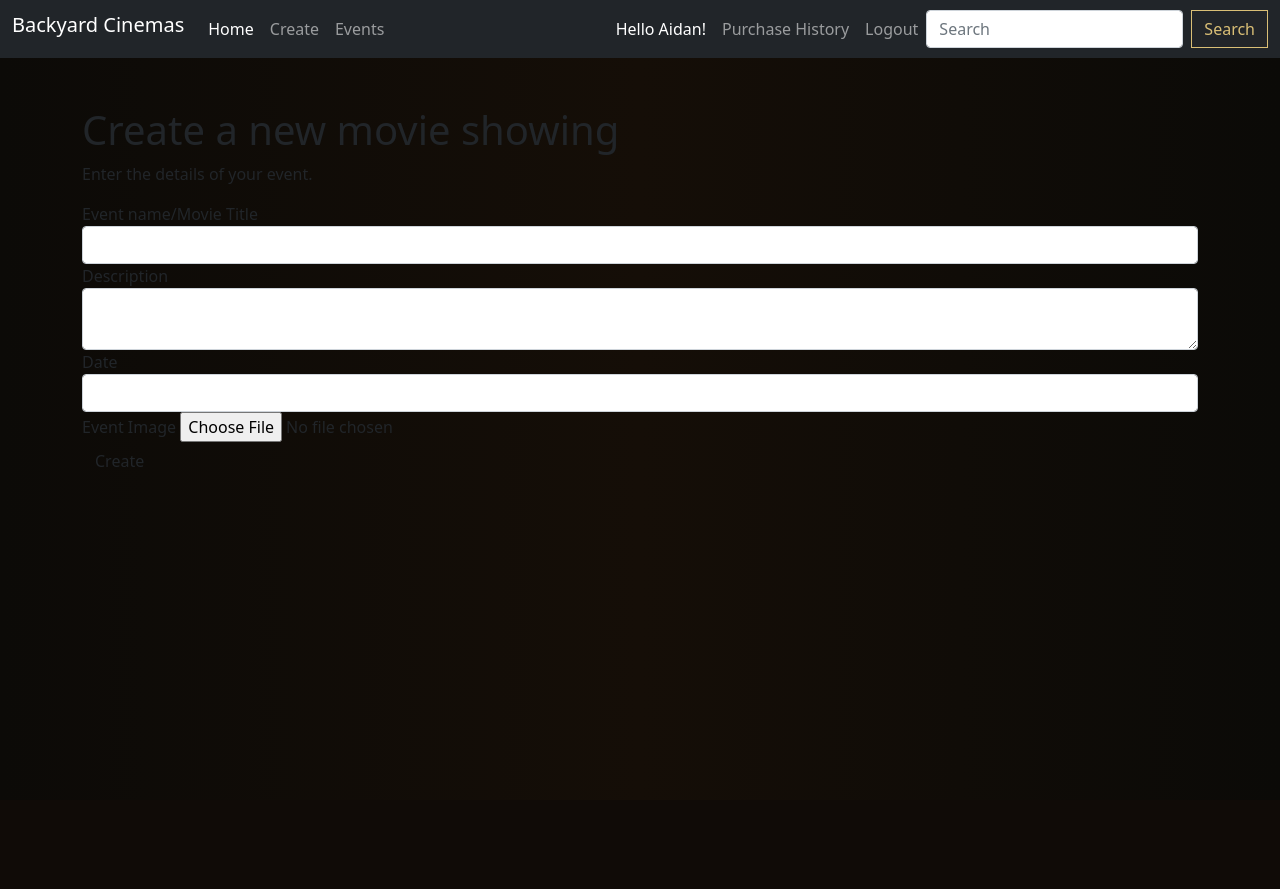
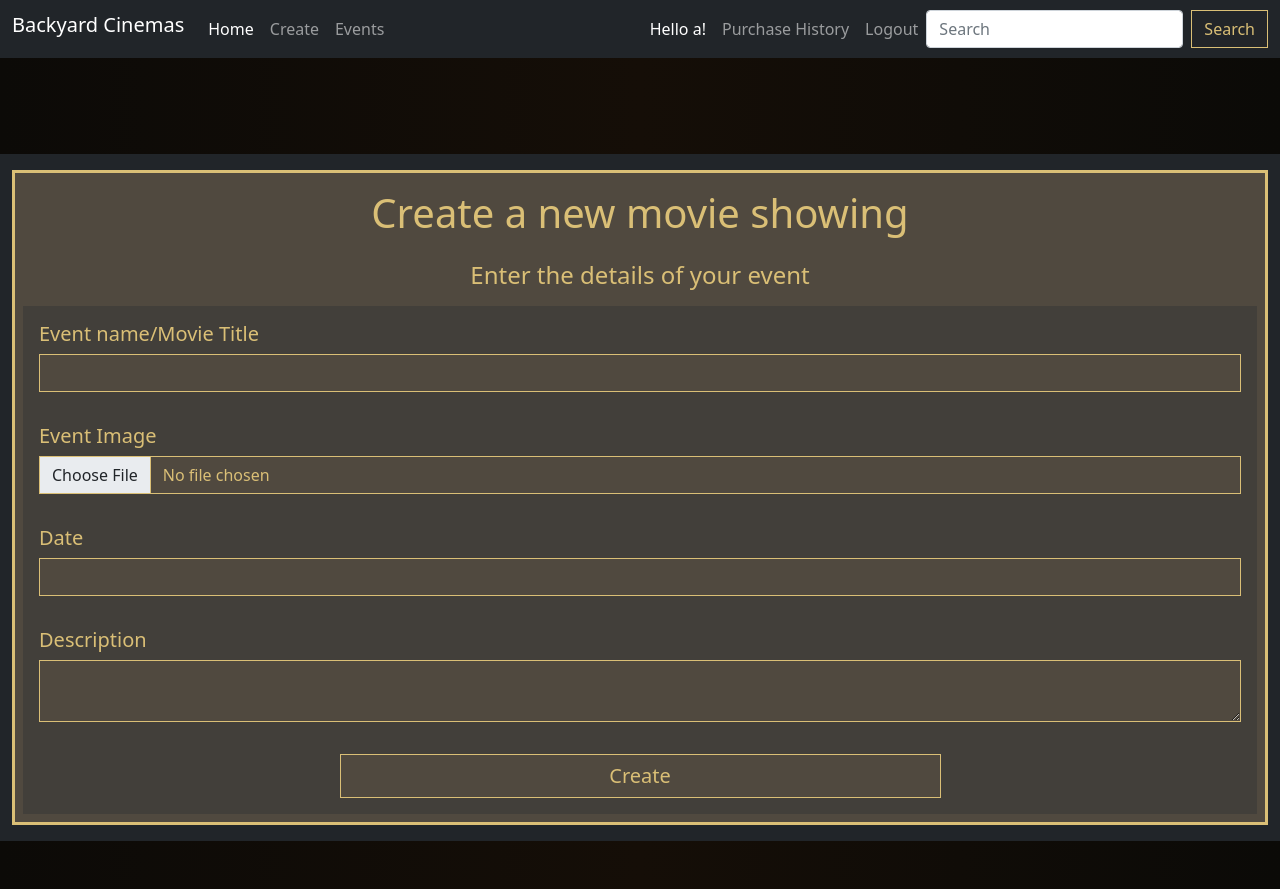
Before and after one commit to aidanlockwood20/IAB207-Assessment-3, a Flask app: page /events/create_event in a window 1280 px wide. Before the commit the page ends 467 px from the top, so only its background shows below. Run offline with Flask 2, Linux system fonts and the light colour scheme; a user stored in the database is signed in; some libraries are stand-ins or nearby versions.

Commit message:
Styled create_event.html
Styled create_event.html with existing fields to get a basic layout. Will need to add more categories for the new form controls that will be added.

```diff
--- a/backyardCinemas/templates/events/create_event.html
+++ b/backyardCinemas/templates/events/create_event.html
@@ -2,17 +2,46 @@
 
 {% import "bootstrap/wtf.html" as wtf %}
 {% block content %}
-  <div class="container">
-    <div class="row mt-5">
-      <div class="col-md-12">
+<div class="container">
+  <div class="row mt-5">
+    <div class="col-md-12">
 
-        <h1>Create a new movie showing</h1>
-        <p>Enter the details of your event.</p>
 
-        {{wtf.quick_form(form)}}
-
-      </div>
     </div>
   </div>
-
+</div>
+<div class="container-xxl bg-dark my-5 py-3">
+  <div class="bg-light5 card border-3 p-2">
+    <div class="card bg-light5 border-0">
+      <h1 class="text-center my-2">Create a new movie showing</h1>
+      <h4 class="text-center my-3">Enter the details of your event</h4>
+    </div>
+    <form method="POST">
+      {{ form.hidden_tag() }}
+      <div class="col-12 my-0">
+        <div class="card bg-light2 border-0 m-0">
+          <div class="card-body">
+            <h5>{{ form.name.label }}</h5>
+            {{ form.name(class_="form-control bg-light5") }}
+          </div>
+          <div class="card-body">
+            <h5>{{ form.image.label }}</h5>
+            {{ form.image(class_="form-control bg-light5") }}
+          </div>
+          <div class="card-body">
+            <h5>{{ form.date.label }}</h5>
+            {{ form.date(class_="form-control bg-light5") }}
+          </div>
+          <div class="card-body">
+            <h5>{{ form.description.label }}</h5>
+            {{ form.description(class_="form-control bg-light5") }}
+          </div>
+          <div class="card-body row justify-content-center mx-0">
+            {{ form.submit(class_="btn bg-light6 col-md-8 col-lg-6 col-xxl-4", style="font-size: 20px;") }}
+          </div>
+        </div>
+      </div>
+    </form>
+  </div>
+</div>
 {% endblock %}
```
Also changed, not shown: backyardCinemas/backyardCinemas.db.
